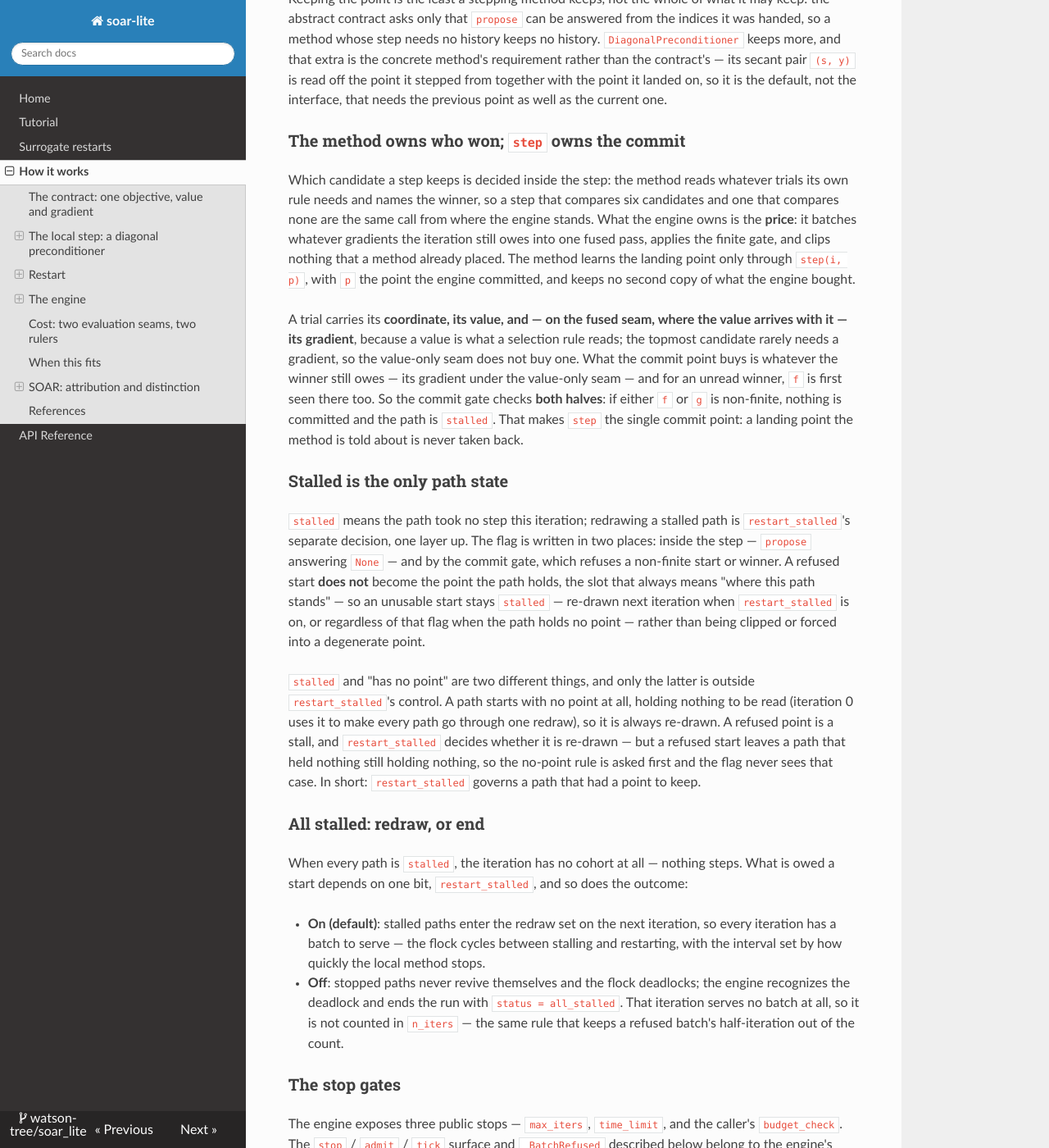
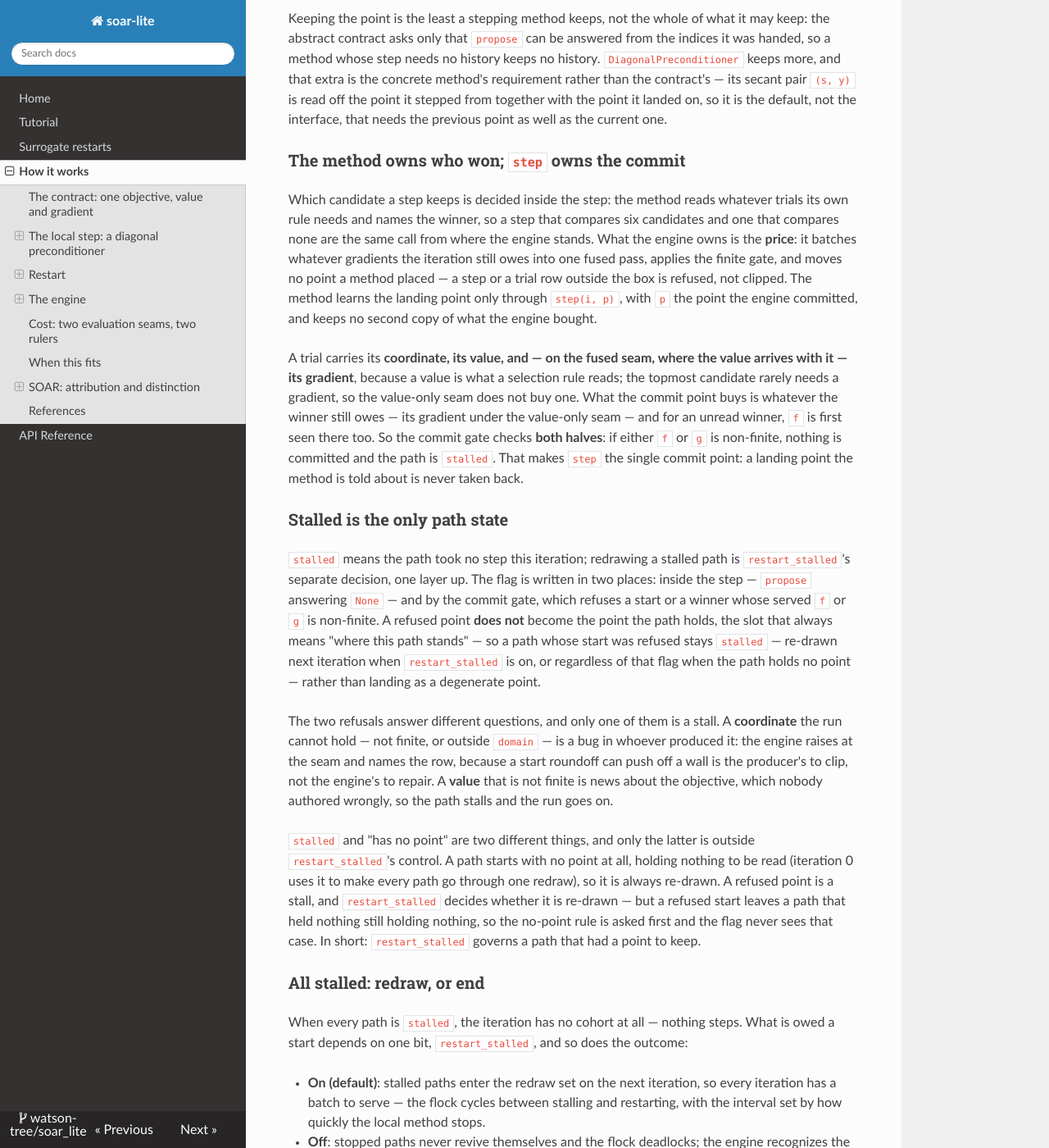
Before and after one commit to watson-tree/soar_lite, an MkDocs documentation site: the page built from docs/explanation/how-it-works.md, in a window 1280 px wide and 1400 px high, scrolled down 11060 px. Shown: the whole window at 82% size. Built offline with MkDocs 1.6.1, drawn with Linux system fonts in a browser that asks for light colours; nearby versions of some CDN libraries; some of the changed text lies outside the part shown.

Commit message:
docs: the engine refuses a point outside the box, it does not clip
Every page that answered "what does the engine do with my point" said "clips", and
`README.md` mirrors the entry, so nothing here changes what a reader reads twice.
`CONTEXT.md`'s domain entry states the rule once: every point the run serves lies
inside the box because the engine checks each one a seam hands over and refuses
what misses, instead of moving it onto a wall.

`how-it-works.md` now spells out the distinction the rule rests on, where the
stall flag is described: a *coordinate* the run cannot hold - not finite, or
outside the box - is a bug in whoever produced it, so it raises at the seam and
names the row; a *value* that is not finite is news about the objective, which
nobody authored wrongly, so the path stalls and the run goes on. The iteration
walkthrough's start step says both halves of the check, since the shape was never
the only one.

`surrogate-restarts.md` taught the loophole the redesign closes: its
`surrogate_minimize` returned `flock_x` as-is and the page said a refused path is
a nan row the outer run stalls on. The row raises now, so the driver fills it from
the domain's own draw in one `jnp.where`. The tutorial's box note and the
`LocalSolver` checklist follow the same correction: keeping a step and its trials
inside the box is the method's own job, because the engine refuses rather than
repairs.

```diff
--- a/docs/explanation/how-it-works.md
+++ b/docs/explanation/how-it-works.md
@@ -418,7 +418,7 @@ start, at the cost of that inner search's evaluations.
 
 ### A restart costs no extra gradient batch
 
-`propose`'s answer is clipped into the domain, wrapped as a point that still
+`propose`'s answer arrives inside the domain, wrapped as a point that still
 owes its `f` and `g`, and handed to `settle` together with the iteration's step
 winners, so a restart start never buys a gradient batch of its own. With the
 value-only seam connected the merge is even tighter: the restart start's value
@@ -447,11 +447,11 @@ Cost):
    stays in the run's best.
 3. **Starts**: the redraw set asks `global_model.propose(len(restarted), domain)`
    for a batch of starts — except on iteration 0 with an `x0`, which the engine
-   places as given and never asks a model for. The engine checks the shape and
-   clips into the domain;
-   a wrong shape is a `ValueError` at once — the width belongs to the engine, and
-   a model returning a different width fails at the batch boundary instead of
-   deep inside a broadcast.
+   places as given and never asks a model for. The engine checks the answer at
+   the batch boundary — the shape, then that every row is finite and inside the
+   box — and a miss is a `ValueError` at once, naming the row. The width belongs
+   to the engine, and a model answering outside its own box fails there instead
+   of being slid onto a wall.
 4. **Steps**: the cohort asks `local_solver.propose(idxs, domain,
    serve_trials)` once, for the whole cohort, producing each path's winner or
    `None`.
@@ -554,7 +554,8 @@ whatever trials its own rule needs and names the winner, so a step that compares
 six candidates and one that compares none are the same call from where the
 engine stands. What the engine owns is the **price**: it batches whatever
 gradients the iteration still owes into one fused pass, applies the finite gate,
-and clips nothing that a method already placed. The method learns the landing
+and moves no point a method placed — a step or a trial row outside the box is
+refused, not clipped. The method learns the landing
 point only through `step(i, p)`, with `p` the point the engine committed, and
 keeps no second copy of what the engine bought.
 
@@ -573,11 +574,19 @@ never taken back.
 `stalled` means the path took no step this iteration; redrawing a stalled path is
 `restart_stalled`'s separate decision, one layer up. The flag is written in two
 places: inside the step — `propose` answering `None` — and by the commit gate,
-which refuses a non-finite start or winner. A refused start **does not** become
-the point the path holds, the slot that always means "where this path stands" —
-so an unusable start stays `stalled` — re-drawn next iteration when
-`restart_stalled` is on, or regardless of that flag when the path holds no
-point — rather than being clipped or forced into a degenerate point.
+which refuses a start or a winner whose served `f` or `g` is non-finite. A
+refused point **does not** become the point the path holds, the slot that always
+means "where this path stands" — so a path whose start was refused stays
+`stalled` — re-drawn next iteration when `restart_stalled` is on, or regardless
+of that flag when the path holds no point — rather than landing as a degenerate
+point.
+
+The two refusals answer different questions, and only one of them is a stall. A
+**coordinate** the run cannot hold — not finite, or outside `domain` — is a bug
+in whoever produced it: the engine raises at the seam and names the row, because
+a start roundoff can push off a wall is the producer's to clip, not the engine's
+to repair. A **value** that is not finite is news about the objective, which
+nobody authored wrongly, so the path stalls and the run goes on.
 
 `stalled` and "has no point" are two different things, and only the latter is
 outside `restart_stalled`'s control. A path starts with no point at all, holding
```
Also changed, not shown: CONTEXT.md (+4 -3 lines), docs/how-to/surrogate-restarts.md (+13 -5 lines), docs/tutorial/getting-started.md (+10 -6 lines).
